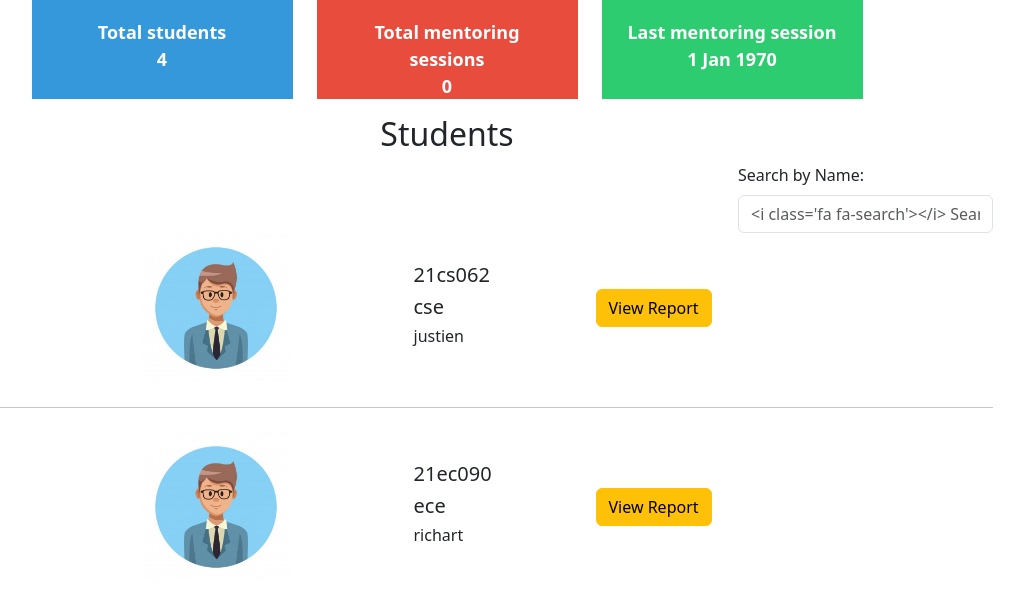
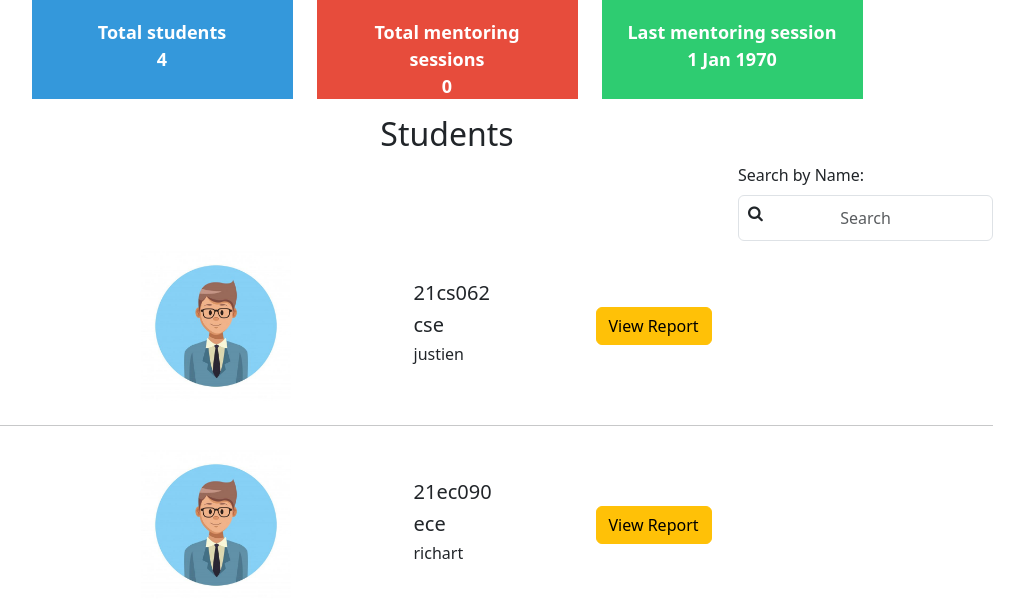
Before and after one commit to gowtham2004/feedback_ccet, a PHP site: page /report.php in a window 1280 px wide. Shown: the part 375-974 px from the top of the page, without its empty margins (193-1217 px from the left). Run offline with PHP 8.4, Linux system fonts and the light colour scheme; a user stored in the database is signed in; data comes from the database, SQL or seed files in the repository.

Commit message:
Last coomit

```diff
--- a/report.php
+++ b/report.php
@@ -96,6 +96,26 @@ try {
             background-color: #2ecc71;
             /* Green */
         }
+
+        .input-icons i {
+            position: absolute;
+        }
+
+        .input-icons {
+            width: 100%;
+            margin-bottom: 10px;
+        }
+
+        .icon {
+            padding: 10px;
+            min-width: 40px;
+        }
+
+        .input-field {
+            width: 100%;
+            padding: 10px;
+            text-align: center;
+        }
     </style>
 </head>
 
@@ -154,9 +174,10 @@ try {
 
                 <div class="col-3">
                     <label for="searchInput" class="form-label">Search by Name:</label>
-                    <input type="text" id="searchInput" class="form-control"
-                        placeholder="<i class='fa fa-search'></i> Search" oninput="filterStudents()">
-
+                    <div class="input-icons">
+                        <i class="fa fa-search icon"></i>
+                        <input type="text" id="searchInput" class="form-control input-field" placeholder="Search" oninput="filterStudents()">
+                    </div>
                 </div>
 
             </div>
```
